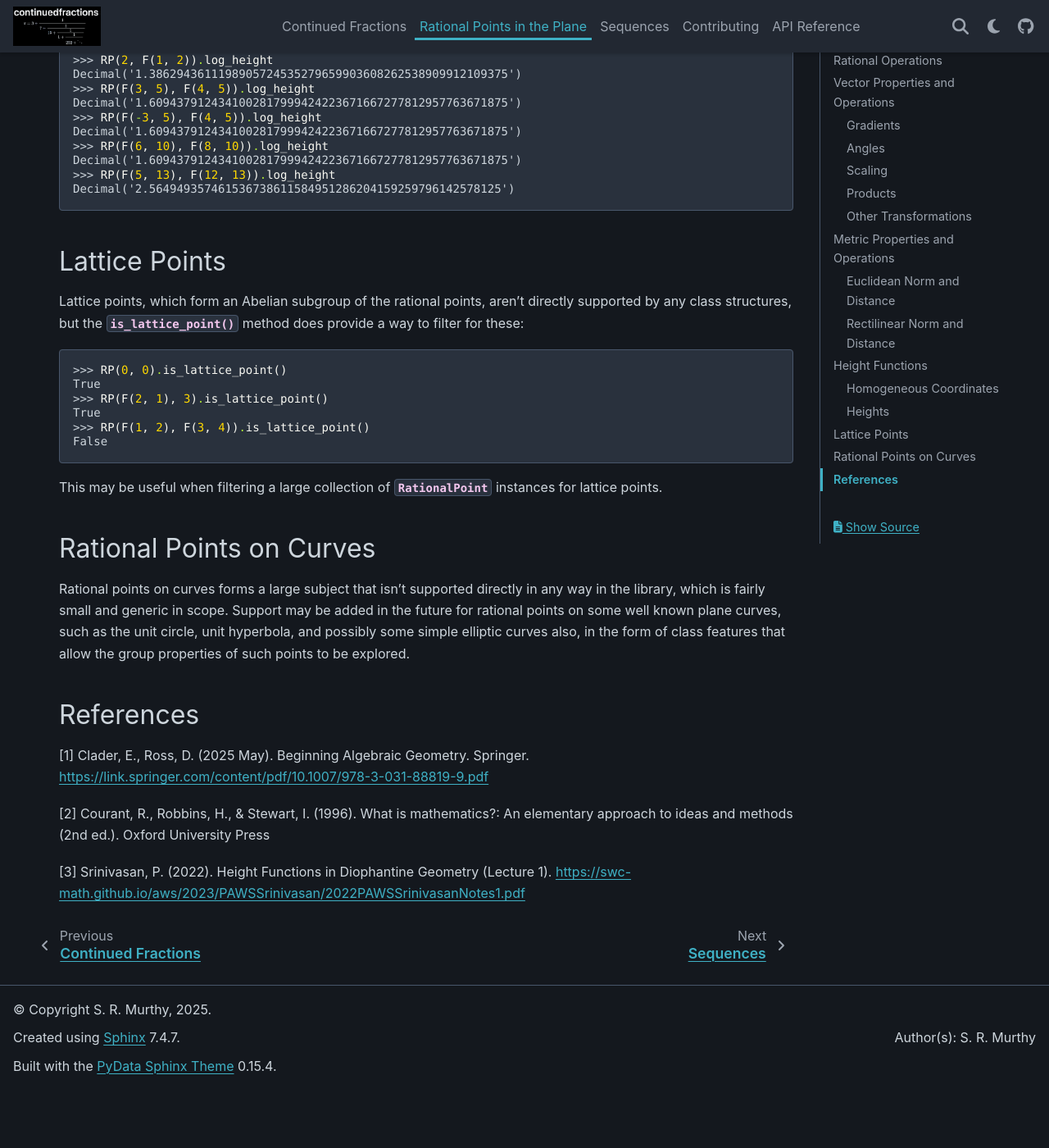
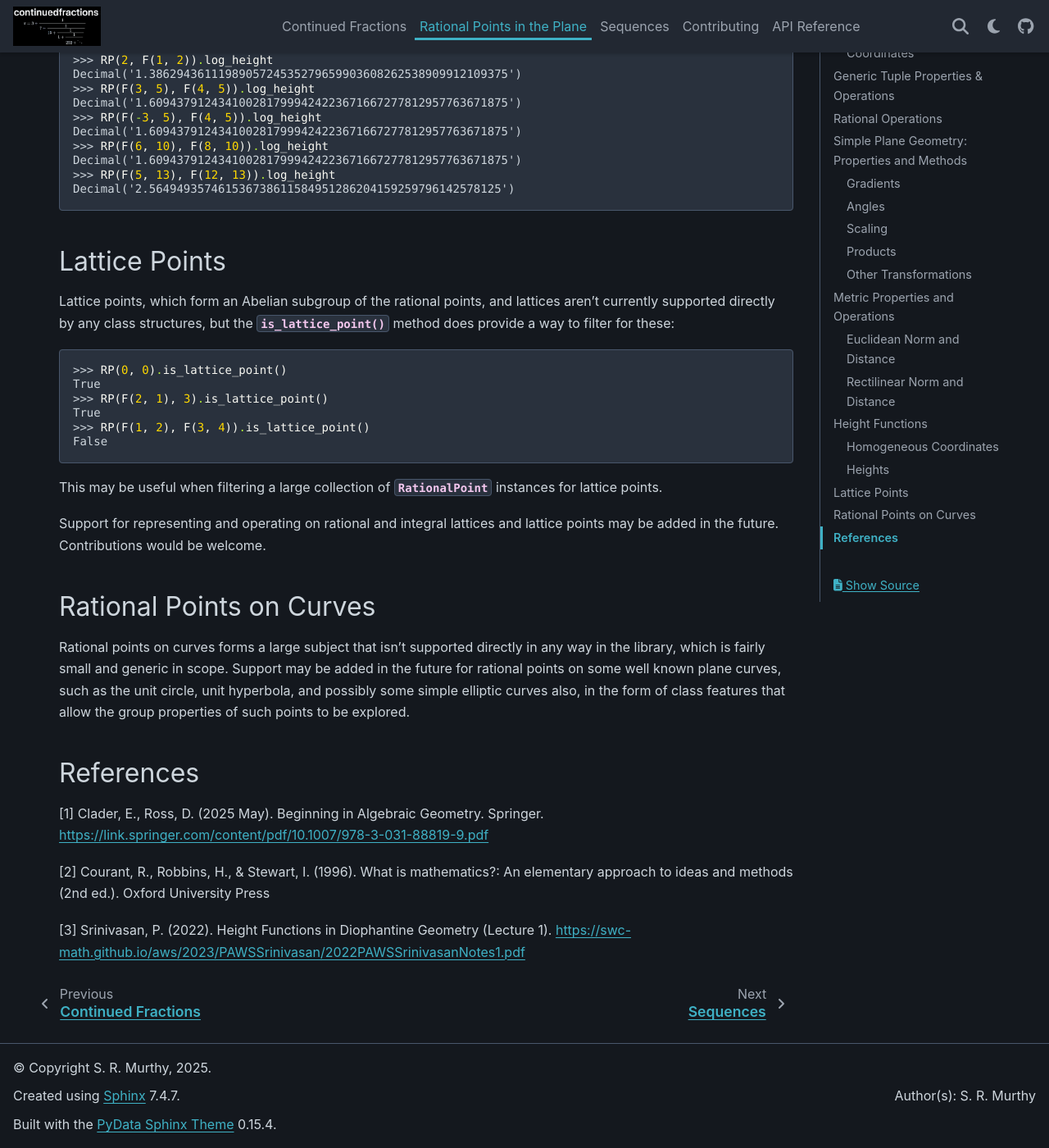
Before and after one commit to sr-murthy/continuedfractions, a Sphinx documentation site: the page built from docs/sources/rational-points.rst, in a window 1280 px wide and 1400 px high, scrolled down 12988 px. Shown: the whole window at 82% size. Built offline with Sphinx 7.4.7 and the PyData theme 0.15.4, drawn with Linux system fonts in a browser that asks for light colours; nearby versions of some CDN libraries; before the commit the page ends 14317 px from its top, so only the background shows below that; some of the changed text lies outside the part shown.

Commit message:
fix: clarify method signature and docstring for `RationalPoint.gradient` + improvements in the rational points docs

```diff
--- a/docs/sources/rational-points.rst
+++ b/docs/sources/rational-points.rst
@@ -186,12 +186,12 @@
 
 This should be the preferred method as the Python built-in :py:func:`sum` function sets an internal :py:class:`int` start value of ``0``, which causes it to fail on :py:class:`~continuedfractions.rational_points.RationalPoint` instances.
 
-.. _rational-points.vector-props-and-operations:
+.. _rational-points.plane-geometry:
 
-Vector Properties and Operations
---------------------------------
+Simple Plane Geometry: Properties and Methods
+---------------------------------------------
 
-While this is not intended to be a linear algebra library, some basic functionality for treating rational points as (position) vectors of :math:`\mathbb{Q}^2` exists in the form of simple properties and methods, such as gradients, angles, dot products, norms, straight-line and perpendicular distances in relation to other rational points. And some simple linear transformations such as scaling, counter-clockwise rotation through :math:`90` degrees, permuting coordinates are available, and some affine transformations such as translation in coordinates, are also available.
+This is not intended to be a comprehensive library for 2D linear algebra, some basic functionality for treating rational points as (position) vectors of :math:`\mathbb{Q}^2` exists in the form of simple properties and methods, such as gradients, angles, dot products, norms, straight-line and perpendicular distances in relation to other rational points. And some simple linear transformations such as scaling, counter-clockwise rotation through :math:`90` degrees, permuting coordinates are available, and some affine transformations such as translation in coordinates, are also available.
 
 Norms and distances are discussed :ref:`here <rational-points.euclidean-metrics>` and, in relation to the rectilinear norm, :ref:`here <rational-points.rectilinear-metrics>`.
 
@@ -504,7 +504,7 @@
 
 The examples involving ``RP(F(3, 5), F(4, 5))`` and ``RP(F(5, 13), F(12, 13))`` yield the primitive Pythagorean triples :math:`(3, 4, 5)` and :math:`(5, 12, 13)` respectively because the underlying rational points :math:`\left(\frac{3}{5},\frac{4}{5}\right)` and :math:`\left(\frac{5}{13},\frac{12}{13}\right)` fall on the unit circle :math:`x^2 + y^2 = 1` and have numerators which are coprime. The example with ``RP(F(6, 10), F(8, 10))`` yields the non-primitive Pythagorean triple :math:`(6, 8, 10)` which happens to be a scalar multiple :math:`2\cdot(3, 4, 5)` of :math:`(3, 4, 5)`, but both are homogeneous coordinates for the same rational point :math:`\left(\frac{3}{5},\frac{4}{5}\right)`.
 
-Note that :py:attr:`~continuedfractions.rational_points.RationalPoint.homogeneous_coordinates` returns a :py:class:`~continuedfractions.rational_points.HomogeneousCoordinates` object, which is a simple :py:class:`tuple`-based wrapper for homogenous 3D rational coordinates: the individual components can be accessed from the object using descriptive labels, the coordinates can be scaled and re-scaled any number of times, and the original rational point can be recovered from the coordinates using the :py:meth:`~continuedfractions.rational_points.HomogeneousCoordinates.to_rational_point`, as the examples below demonstrate:
+The return value of :py:attr:`~continuedfractions.rational_points.RationalPoint.homogeneous_coordinates` is a :py:class:`~continuedfractions.rational_points.HomogeneousCoordinates` object, which is a simple :py:class:`tuple`-based wrapper for homogenous 3D rational coordinates: the individual components can be accessed from the object using descriptive labels, the coordinates can be scaled and re-scaled any number of times, and the original rational point can be recovered from the coordinates using the :py:meth:`~continuedfractions.rational_points.HomogeneousCoordinates.to_rational_point`, as the examples below demonstrate:
 
 .. code:: python
 
@@ -582,7 +582,7 @@
 Lattice Points
 --------------
 
-Lattice points, which form an Abelian subgroup of the rational points, aren't directly supported by any class structures, but the :py:meth:`~continuedfractions.rational_points.RationalPoint.is_lattice_point` method does provide a way to filter for these:
+Lattice points, which form an Abelian subgroup of the rational points, and lattices aren't currently supported directly by any class structures, but the :py:meth:`~continuedfractions.rational_points.RationalPoint.is_lattice_point` method does provide a way to filter for these:
 
 .. code:: python
 
@@ -594,6 +594,8 @@
    False
 
 This may be useful when filtering a large collection of :py:class:`~continuedfractions.rational_points.RationalPoint` instances for lattice points.
+
+Support for representing and operating on rational and integral lattices and lattice points may be added in the future. Contributions would be welcome.
 
 .. _rational-points.rational-points-on-curves:
 
@@ -607,7 +609,7 @@
 References
 ----------
 
-[1] Clader, E., Ross, D. (2025 May). Beginning Algebraic Geometry. Springer. https://link.springer.com/content/pdf/10.1007/978-3-031-88819-9.pdf
+[1] Clader, E., Ross, D. (2025 May). Beginning in Algebraic Geometry. Springer. https://link.springer.com/content/pdf/10.1007/978-3-031-88819-9.pdf
 
 [2] Courant, R., Robbins, H., & Stewart, I. (1996). What is mathematics?: An elementary approach to ideas and methods (2nd ed.). Oxford University Press
 
```
Also changed, not shown: other parts of docs/sources/rational-points.rst (+1 -1 lines), 1 other file.
